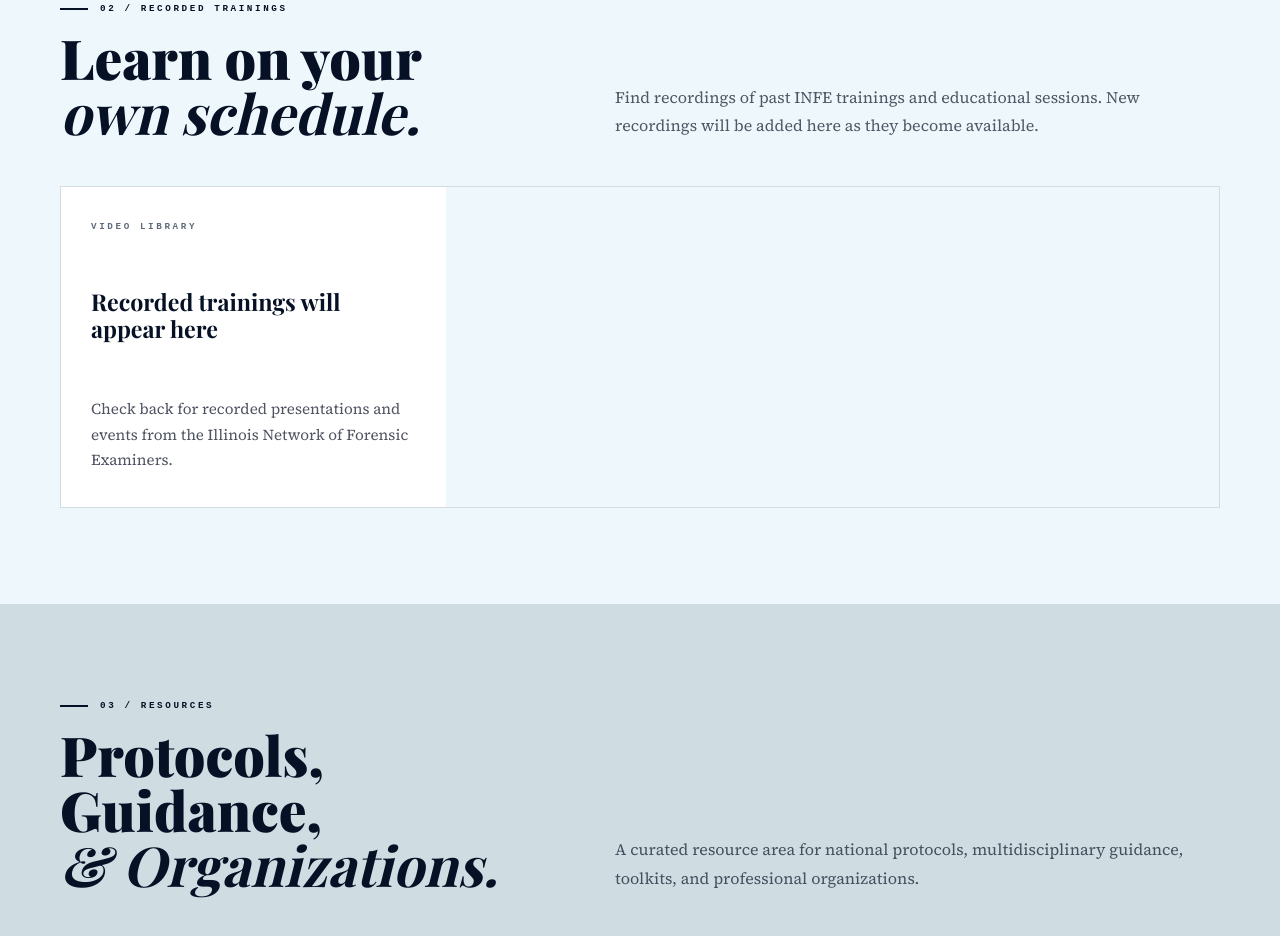
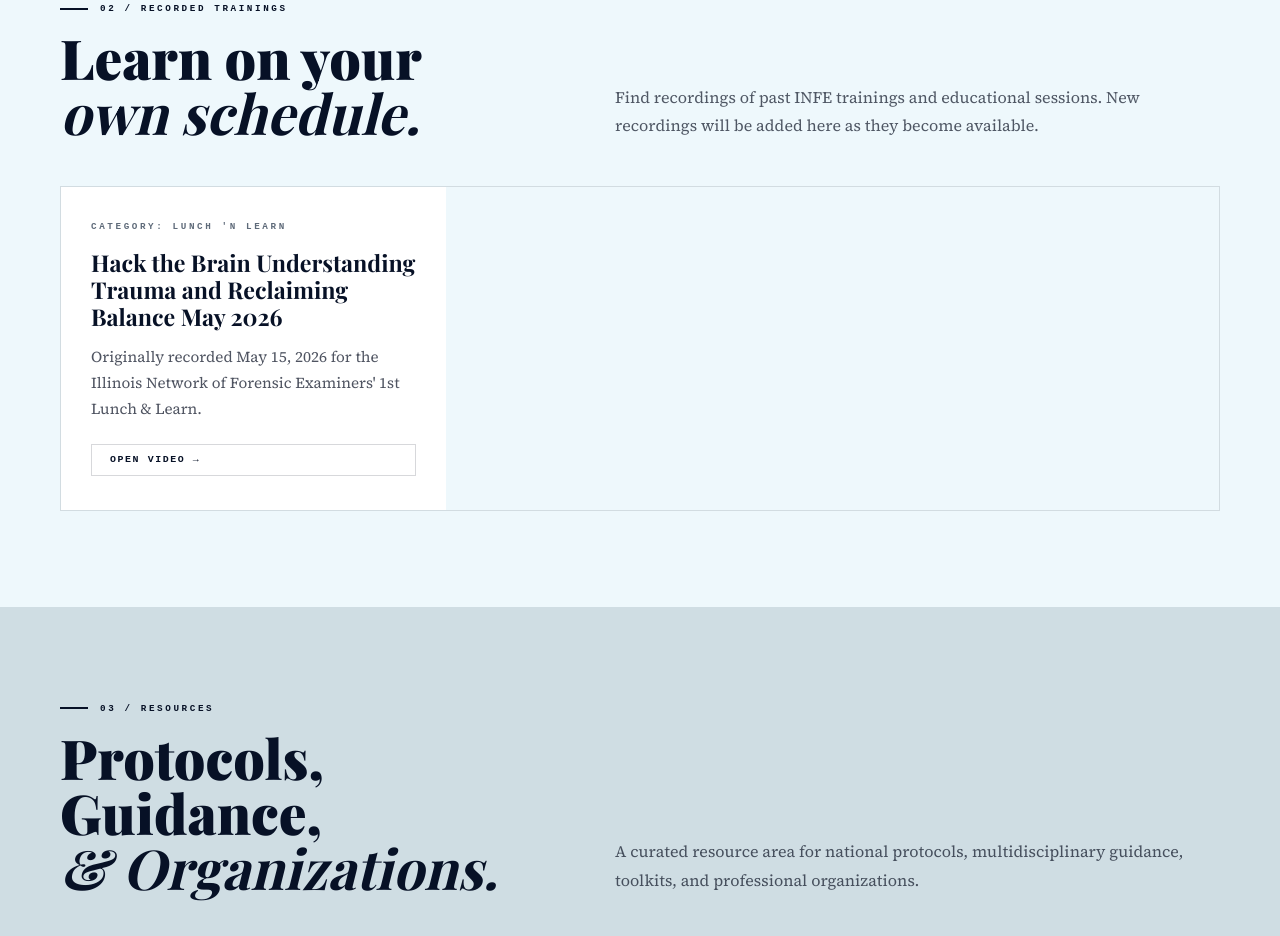
Before and after one commit to illinoisnfe-pixel/infewebsite, a plain HTML site: page index.html in a window 1280 px wide. Shown: the part 1494-2430 px from the top of the page. Drawn offline with nearby package versions, Linux system fonts and the light colour scheme; a web font is replaced by a local one.

Commit message:
Update index.html

```diff
--- a/index.html
+++ b/index.html
@@ -511,13 +511,15 @@ footer p{
     </div>
 
     <div class="card-grid">
-      <div class="info-card">
-        <div class="card-kicker">Video Library</div>
-        <h3>Recorded trainings will appear here</h3>
-        <p>
-          Check back for recorded presentations and events from the Illinois Network of Forensic Examiners.
-        </p>
-      </div>
+      <a href="https://youtu.be/Tf1rZO18k0w" target="_blank" class="card-link">
+        <div class="info-card">
+          <div class="card-kicker">Category: Lunch 'n Learn</div>
+          <h3>Hack the Brain Understanding Trauma and Reclaiming Balance May 2026</h3>
+          <p>Originally recorded May 15, 2026 for the Illinois Network of Forensic Examiners' 1st Lunch & Learn.</p>
+          <div class="card-cta">Open Video →</div>
+        </div>
+      </a>
+
     </div>
   </div>
 </section>
```
